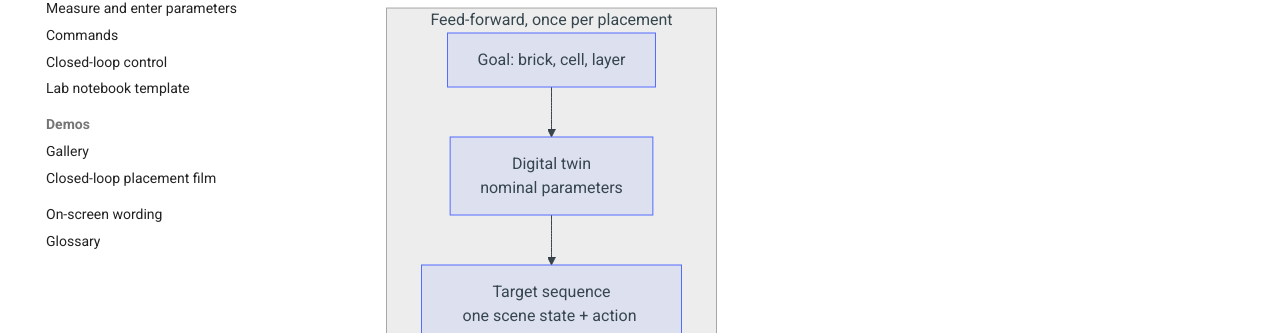
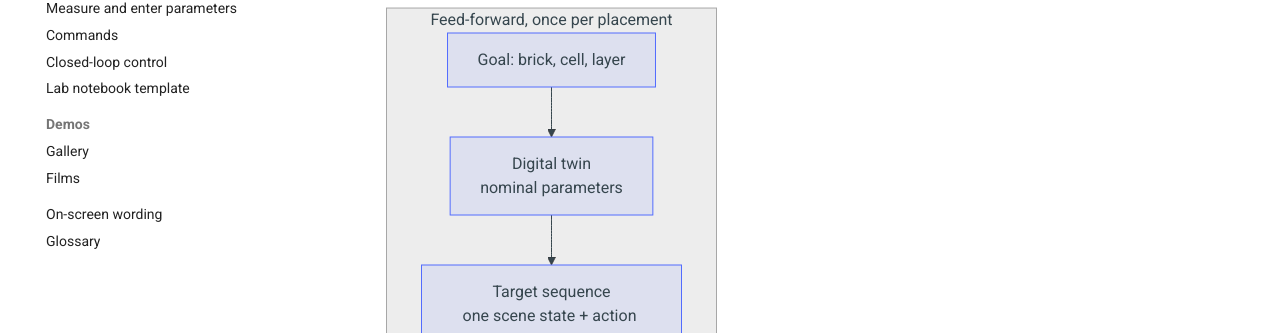
Before and after one commit to k-h-nunn/brick-builder-arm-robot, an MkDocs documentation site: the page built from docs/index.md, in a window 1280 px wide and 900 px high, scrolled down 509 px. Shown: the part 567-900 px from the top of the window. Built offline with MkDocs 1.6.1 and Material for MkDocs 9.7.7, drawn with Linux system fonts in a browser that asks for light colours.

Commit message:
Rename the film page's navigation entry
Co-Authored-By: Claude Fable 5.1 <noreply@anthropic.com>
Claude-Session: https://claude.ai/code/session_01RzBd2B5zzgQYF7MiXKsWuw

```diff
--- a/mkdocs.yml
+++ b/mkdocs.yml
@@ -60,6 +60,6 @@ nav:
       - Lab notebook template: experiments/TEMPLATE.md
   - Demos:
       - Gallery: demos/README.md
-      - Closed-loop placement film: demos/videos.md
+      - Films: demos/videos.md
   - On-screen wording: terminology.md
   - Glossary: glossary.md
```
